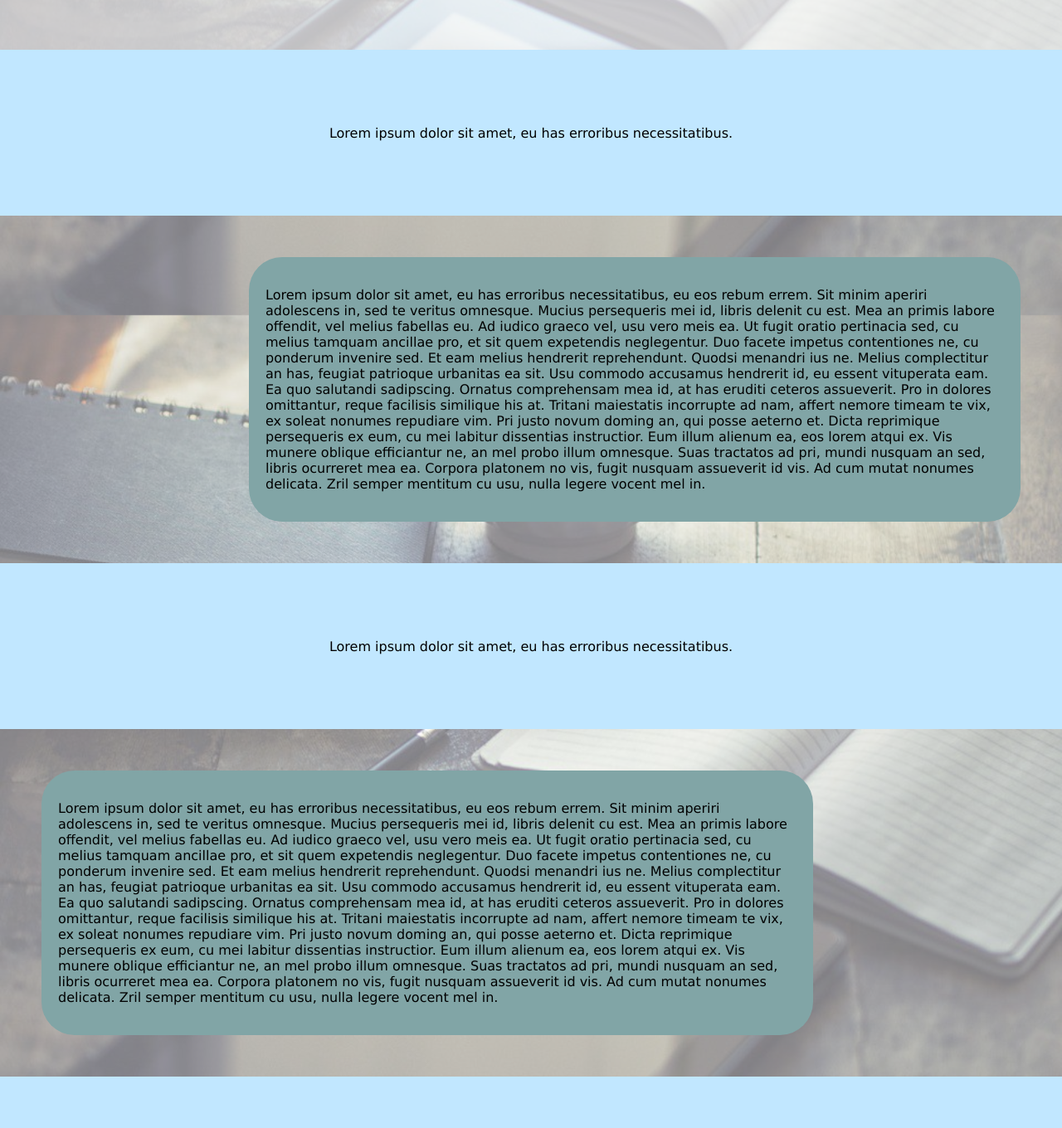
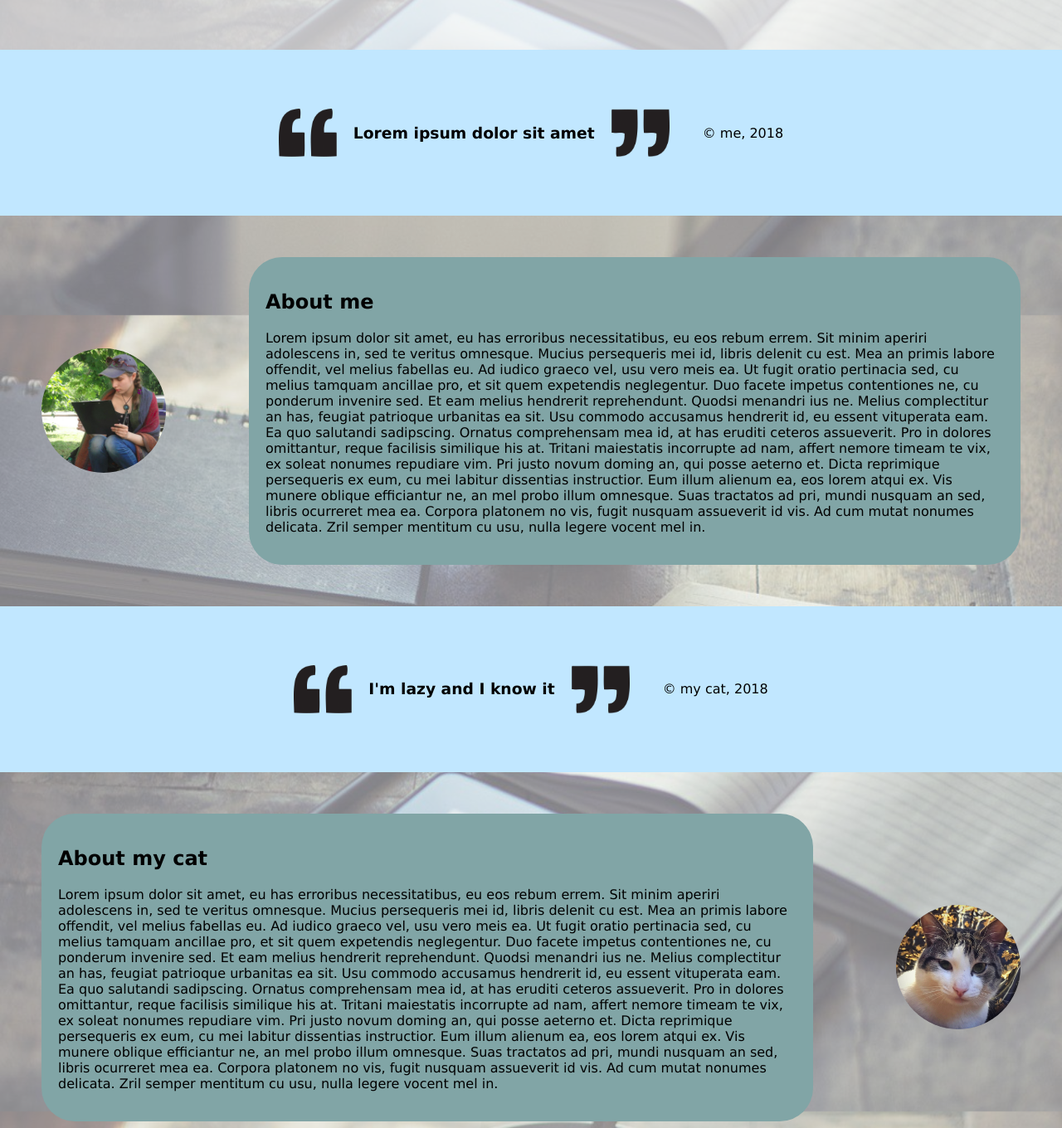
Before and after one commit to drakosha108/LP1, a website: page index.html in a window 1280 px wide. Shown: the part 1540-2900 px from the top of the page at 83% size. Drawn offline with nearby package versions, Linux system fonts and the light colour scheme; some packages are replaced by stand-ins of ours; a script that the page names is missing.

Commit message:
Апдейт блоку 'about'

```diff
--- a/index.html
+++ b/index.html
@@ -70,37 +70,52 @@
         </div>
       </div>
     </div>
-    <div class="title-block">
-      <div class="title-inner">Lorem ipsum dolor sit amet, eu has erroribus necessitatibus.</div>
+    <div class="quote-block" id="about" >
+      <div class="quote-block-inner">
+        <img src="./img/icons/icon-q2.png" width="70" />
+        <h3>Lorem ipsum dolor sit amet</h3>
+        <img src="./img/icons/icon-q1.png" width="70" />
     </div>
-    <div class="content-block" id="products" >
-      <div class="content-block-circle"></div>
+      <span>&copy; me, 2018</span>
+    </div>
+    <div class="content-block">
+      <div class="content-block-circle image-me"></div>
       <div class="content-block-text-wrapper">
-        <div class="content-block-text"><p>Lorem ipsum dolor sit amet, eu has erroribus necessitatibus, eu eos rebum errem. Sit minim aperiri adolescens in, sed te veritus omnesque. Mucius persequeris mei id, libris delenit cu est. Mea an primis labore offendit, vel melius fabellas eu. Ad iudico graeco vel, usu vero meis ea.
-
+        <div class="content-block-text">
+          <h2>About me</h2>
+          <p>
+            Lorem ipsum dolor sit amet, eu has erroribus necessitatibus, eu eos rebum errem. Sit minim aperiri adolescens in, sed te veritus omnesque. Mucius persequeris mei id, libris delenit cu est. Mea an primis labore offendit, vel melius fabellas eu. Ad iudico graeco vel, usu vero meis ea.
             Ut fugit oratio pertinacia sed, cu melius tamquam ancillae pro, et sit quem expetendis neglegentur. Duo facete impetus contentiones ne, cu ponderum invenire sed. Et eam melius hendrerit reprehendunt. Quodsi menandri ius ne. Melius complectitur an has, feugiat patrioque urbanitas ea sit.
-
             Usu commodo accusamus hendrerit id, eu essent vituperata eam. Ea quo salutandi sadipscing. Ornatus comprehensam mea id, at has eruditi ceteros assueverit. Pro in dolores omittantur, reque facilisis similique his at.
-
             Tritani maiestatis incorrupte ad nam, affert nemore timeam te vix, ex soleat nonumes repudiare vim. Pri justo novum doming an, qui posse aeterno et. Dicta reprimique persequeris ex eum, cu mei labitur dissentias instructior. Eum illum alienum ea, eos lorem atqui ex.
-
-            Vis munere oblique efficiantur ne, an mel probo illum omnesque. Suas tractatos ad pri, mundi nusquam an sed, libris ocurreret mea ea. Corpora platonem no vis, fugit nusquam assueverit id vis. Ad cum mutat nonumes delicata. Zril semper mentitum cu usu, nulla legere vocent mel in.</p></div>
+            Vis munere oblique efficiantur ne, an mel probo illum omnesque. Suas tractatos ad pri, mundi nusquam an sed, libris ocurreret mea ea. Corpora platonem no vis, fugit nusquam assueverit id vis. Ad cum mutat nonumes delicata. Zril semper mentitum cu usu, nulla legere vocent mel in.
+          </p>
+        </div>
       </div>
     </div>
-    <div class="title-block">
-      <div class="title-inner">Lorem ipsum dolor sit amet, eu has erroribus necessitatibus.</div>
+
+    <div class="quote-block">
+        <div class="quote-block-inner">
+          <img src="./img/icons/icon-q2.png" width="70" />
+          <h3>I'm lazy and I know it</h3>
+          <img src="./img/icons/icon-q1.png" width="70" />
+      </div>
+        <span>&copy; my cat, 2018</span>
     </div>
-    <div class="content-block">
+    <div class="content-block content-block-reverse">
       <div class="content-block-text-wrapper">
-        <div class="content-block-text"><p>Lorem ipsum dolor sit amet, eu has erroribus necessitatibus, eu eos rebum errem. Sit minim aperiri adolescens in, sed te veritus omnesque. Mucius persequeris mei id, libris delenit cu est. Mea an primis labore offendit, vel melius fabellas eu. Ad iudico graeco vel, usu vero meis ea.
-
+        <div class="content-block-text">
+          <h2>About my cat</h2>
+          <p>
+            Lorem ipsum dolor sit amet, eu has erroribus necessitatibus, eu eos rebum errem. Sit minim aperiri adolescens in, sed te veritus omnesque. Mucius persequeris mei id, libris delenit cu est. Mea an primis labore offendit, vel melius fabellas eu. Ad iudico graeco vel, usu vero meis ea.
             Ut fugit oratio pertinacia sed, cu melius tamquam ancillae pro, et sit quem expetendis neglegentur. Duo facete impetus contentiones ne, cu ponderum invenire sed. Et eam melius hendrerit reprehendunt. Quodsi menandri ius ne. Melius complectitur an has, feugiat patrioque urbanitas ea sit.
-
             Usu commodo accusamus hendrerit id, eu essent vituperata eam. Ea quo salutandi sadipscing. Ornatus comprehensam mea id, at has eruditi ceteros assueverit. Pro in dolores omittantur, reque facilisis similique his at.
-
             Tritani maiestatis incorrupte ad nam, affert nemore timeam te vix, ex soleat nonumes repudiare vim. Pri justo novum doming an, qui posse aeterno et. Dicta reprimique persequeris ex eum, cu mei labitur dissentias instructior. Eum illum alienum ea, eos lorem atqui ex.
-
-            Vis munere oblique efficiantur ne, an mel probo illum omnesque. Suas tractatos ad pri, mundi nusquam an sed, libris ocurreret mea ea. Corpora platonem no vis, fugit nusquam assueverit id vis. Ad cum mutat nonumes delicata. Zril semper mentitum cu usu, nulla legere vocent mel in.</p></div>
+            Vis munere oblique efficiantur ne, an mel probo illum omnesque. Suas tractatos ad pri, mundi nusquam an sed, libris ocurreret mea ea. Corpora platonem no vis, fugit nusquam assueverit id vis. Ad cum mutat nonumes delicata. Zril semper mentitum cu usu, nulla legere vocent mel in.
+          </p>
+        </div>
+      </div>
+      <div class="content-block-circle image-cat"></div>
       </div>
       <div class="content-block-circle"></div>
     </div>
--- a/styles.css
+++ b/styles.css
@@ -281,6 +281,35 @@ ul.navigation > li:hover a {
   color: black;
 }
 
+.image-me {
+  background-image: url(img/me.jpg);
+}
+
+.image-cat {
+  background-image: url(img/cat.jpg);
+}
+
+.quote-block {
+  height: 200px;
+  display: flex;
+  justify-content: center;
+  align-items: center;
+  background-color: #c1e7ff;
+  flex-wrap: wrap;
+}
+
+.quote-block > * {
+  margin-left: 20px;
+  margin-right: 20px;
+}
+.quote-block-inner {
+  display: flex;
+}
+.quote-block-inner > h3 {
+  margin-left: 20px;
+  margin-right: 20px;
+}
+
 @media only screen and (max-width: 900px) {
   .slider-2-nav-item {
     margin-left: 10px;
@@ -303,6 +332,10 @@ ul.navigation > li:hover a {
     flex-direction: column;
   }
 
+  .content-block.content-block-reverse {
+    flex-direction: column-reverse;
+  }
+
   .content-block-text {
     border-radius: 20px;
   }
@@ -321,5 +354,11 @@ ul.navigation > li:hover a {
 
   .content-block-text-wrapper {
     padding: 20px;
+    padding-top: 0;
+  }
+
+  .quote-block > img {
+    width: 50px;
+  }
   }
 }
```
